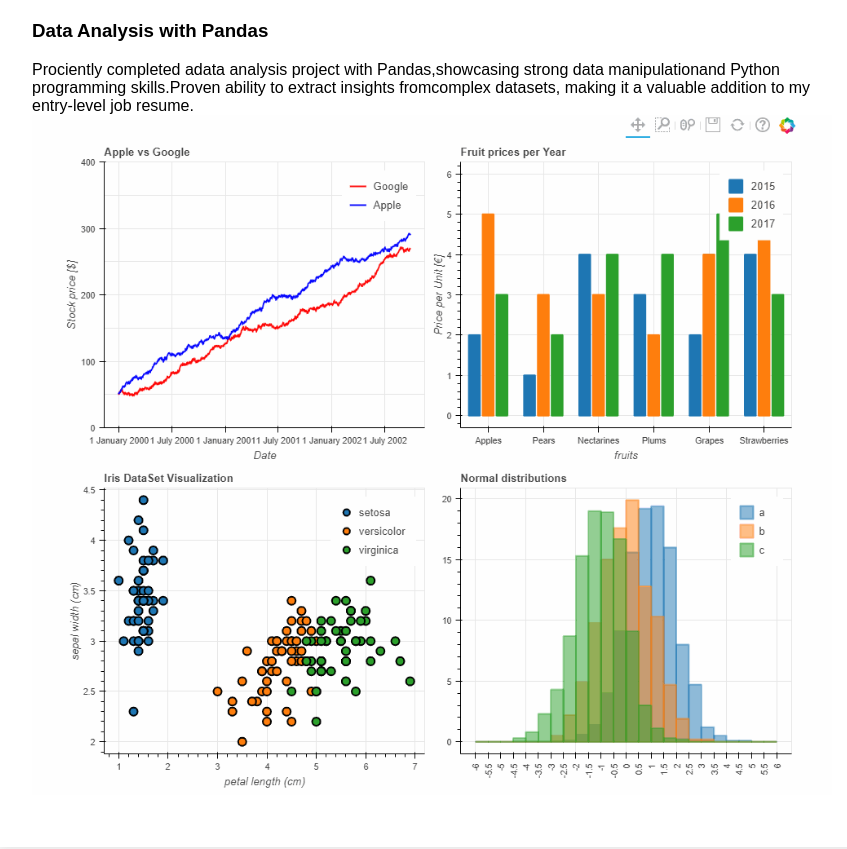
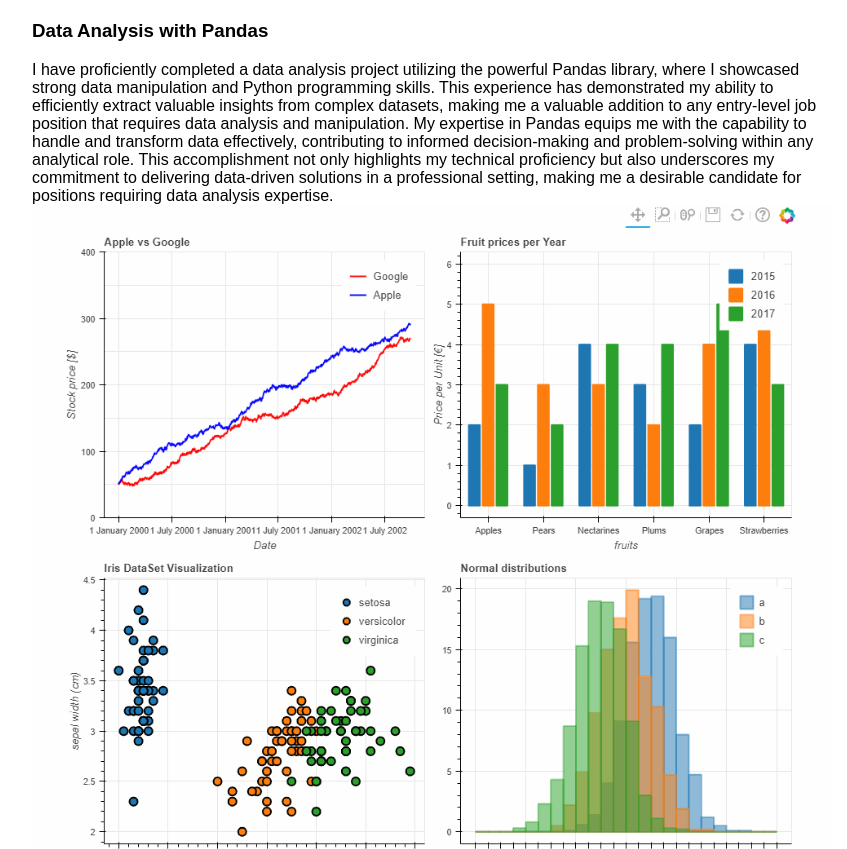
Before and after one commit to Jamunayadav/Resume, a plain HTML site: page index.html in a window 1280 px wide. Shown: the part 1983-2832 px from the top of the page, without its empty margins (208-1055 px from the left). Drawn offline with Linux system fonts and the light colour scheme.

Commit message:
Update index.html

```diff
--- a/index.html
+++ b/index.html
@@ -72,8 +72,7 @@
         </div>
          <div class="project">
             <h3>Data Analysis with Pandas</h3>
-            <p>Prociently completed adata analysis project with Pandas,showcasing strong data manipulationand Python programming skills.Proven ability to extract insights fromcomplex datasets, making it a valuable
-                addition to my entry-level job resume.
+            <p>I have proficiently completed a data analysis project utilizing the powerful Pandas library, where I showcased strong data manipulation and Python programming skills. This experience has demonstrated my ability to efficiently extract valuable insights from complex datasets, making me a valuable addition to any entry-level job position that requires data analysis and manipulation. My expertise in Pandas equips me with the capability to handle and transform data effectively, contributing to informed decision-making and problem-solving within any analytical role. This accomplishment not only highlights my technical proficiency but also underscores my commitment to delivering data-driven solutions in a professional setting, making me a desirable candidate for positions requiring data analysis expertise.
             <img src="project3.gif" alt="Project 3">
         </div>
     </section>
```
